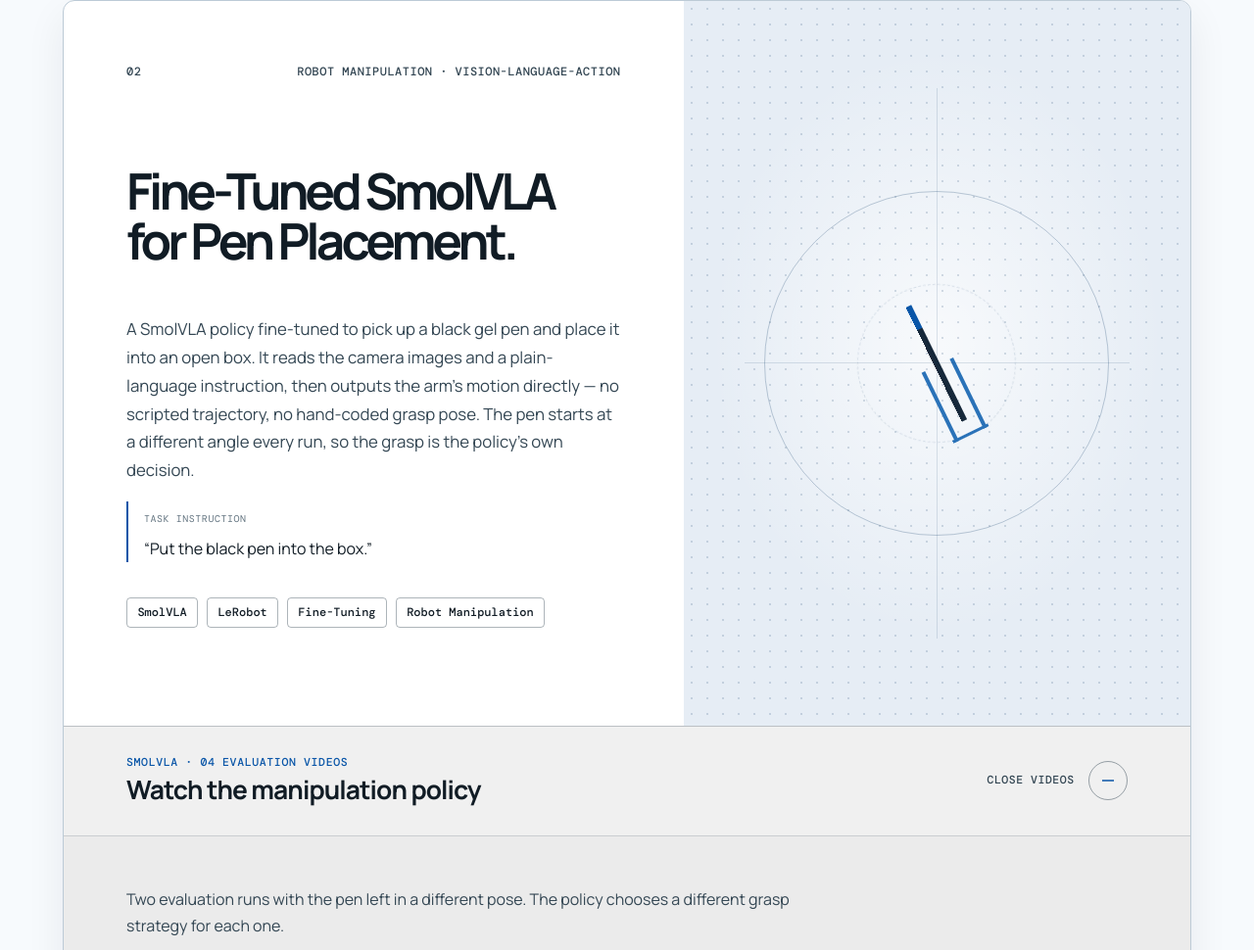
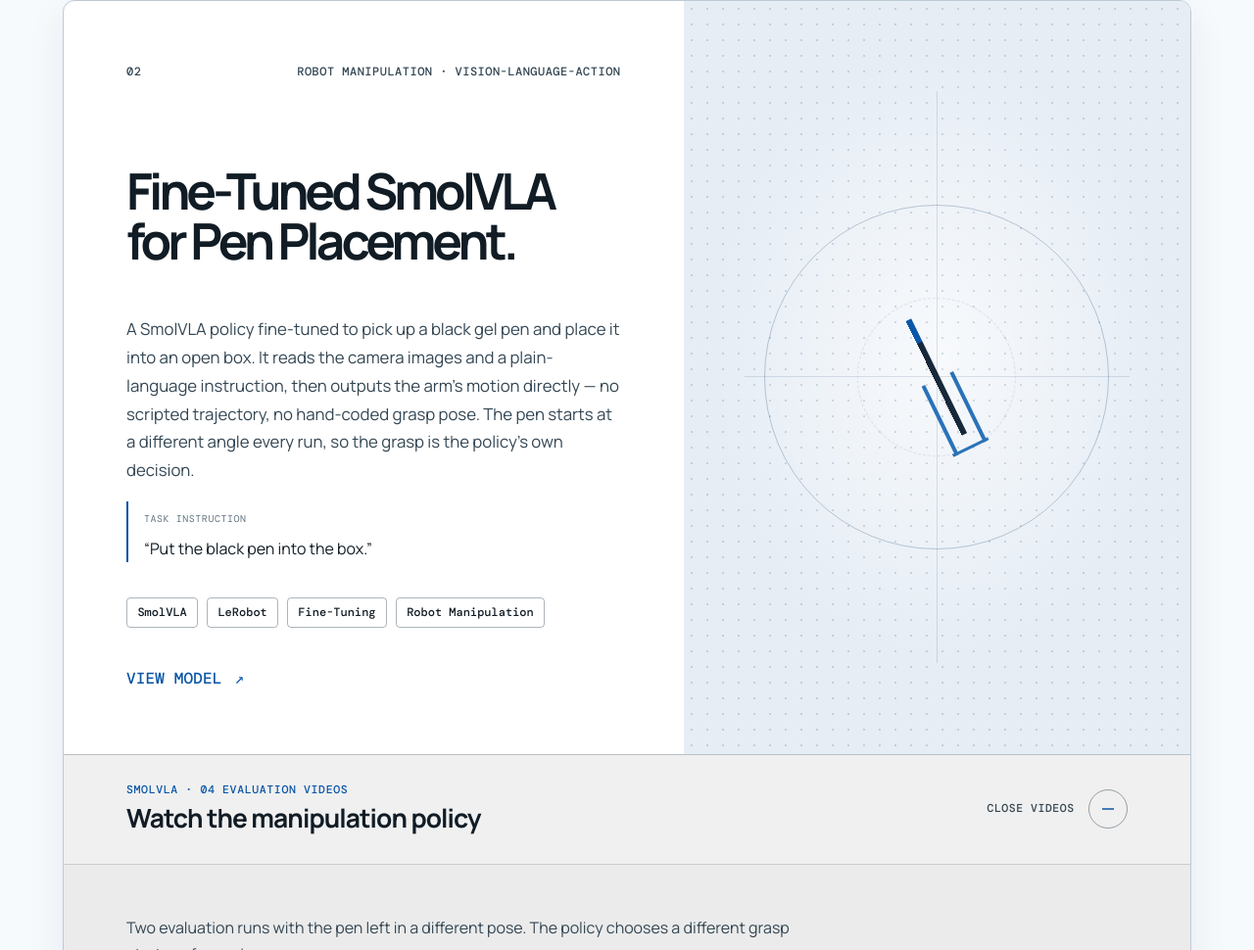
Before and after one commit to Yilin-1001/Yilin-1001.github.io, a plain HTML site: page index.html in a window 1280 px wide. Shown: the part 3769-4739 px from the top of the page at 98% size. Drawn offline with nearby package versions, Linux system fonts and the light colour scheme.

Commit message:
New Link of the SmolModel

```diff
--- a/index.html
+++ b/index.html
@@ -226,6 +226,9 @@
             <ul class="tags" aria-label="Technologies used">
               <li>SmolVLA</li><li>LeRobot</li><li>Fine-Tuning</li><li>Robot Manipulation</li>
             </ul>
+            <a class="project-link" href="https://huggingface.co/Yilin1001/smolvla-pen-v2-030000" target="_blank" rel="noreferrer">
+              View model <span aria-hidden="true">↗</span>
+            </a>
           </div>
 
           <div class="project-media grasp-visual" role="img" aria-label="Minimal animation: a pen settles at a new angle, a two-finger gripper rotates to align with it, closes on the shaft, then releases before the next pose.">
```
